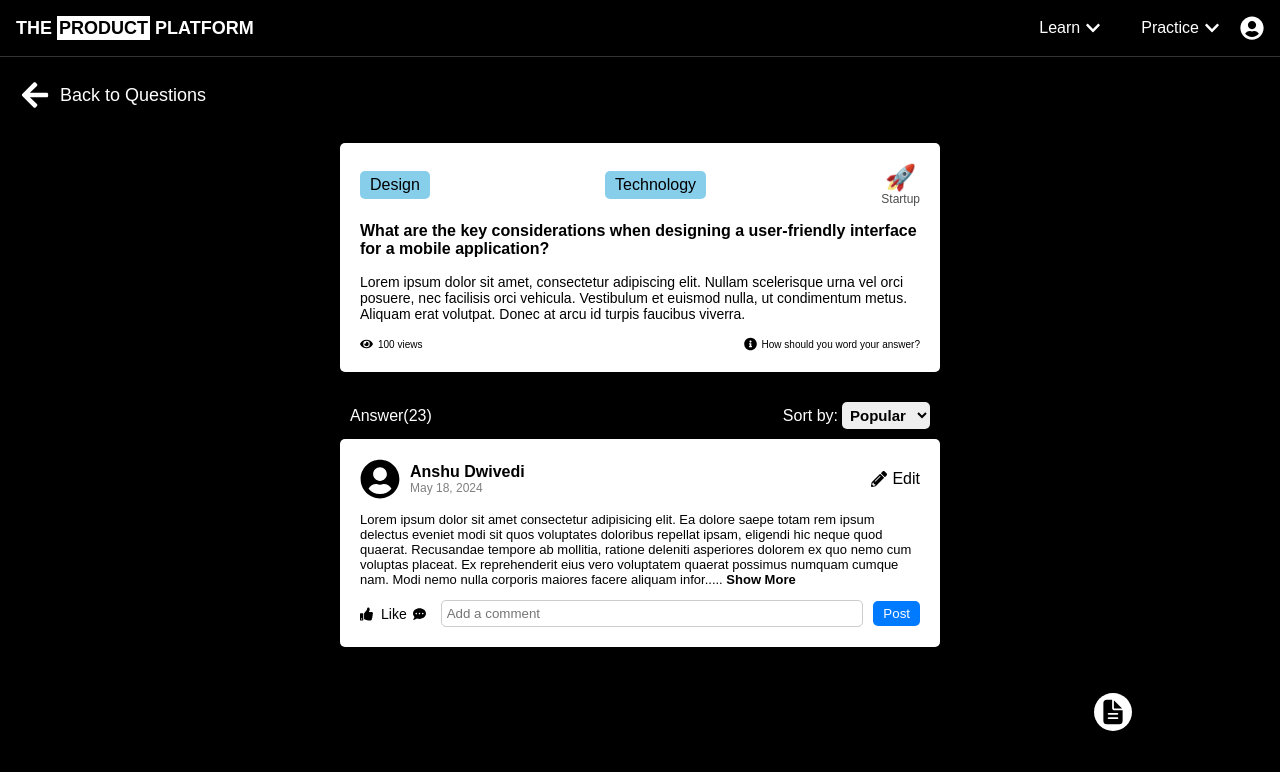
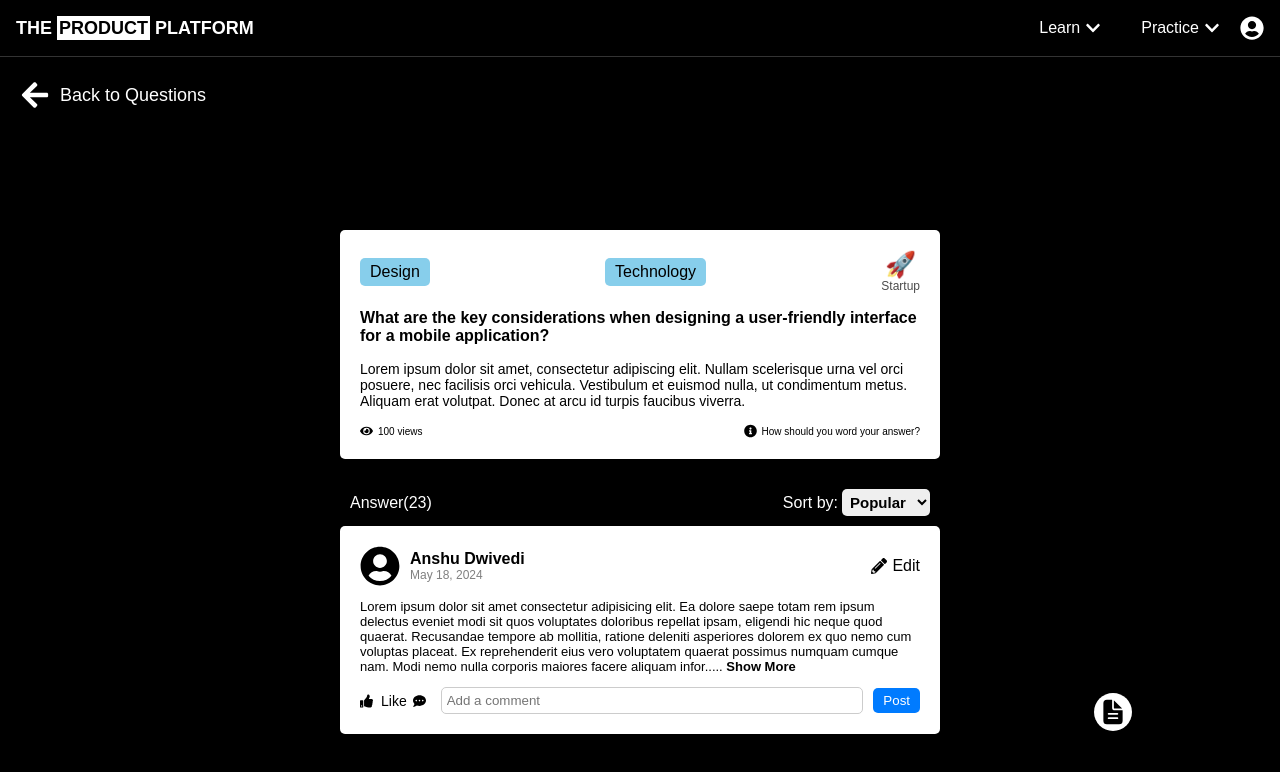
Before and after one commit to anshud49/anshudwivedi, a React (Create React App) app: page / in a window 1280 px wide. Shown: the top 772 px of the page. Built offline with nearby package versions, Linux system fonts and the light colour scheme.

Commit message:
css updated

```diff
--- a/src/App.css
+++ b/src/App.css
@@ -5,10 +5,13 @@ body {
 }
 
 .app {
+  display: flex;
+  flex-direction: column;
+justify-content: space-between;
   color: white;
   position: relative;
   width: 100%;
-  height: 100vh;
+  height: 100%;
   box-sizing: border-box;
 }
 
@@ -67,12 +70,14 @@ body {
 
 .back-to-questions {
   display: flex;
+  width:fit-content;
   align-items: center;
   position: absolute;
   top: 80px;
   left: 20px;
   color: white;
   cursor: pointer;
+  margin-bottom: 40px;
 }
 
 .back-arrow {
@@ -91,7 +96,6 @@ body {
   flex-direction: column;
   align-items: center;
   justify-content: center;
-  padding-top: 100px;
   height: calc(100% - 160px);
   padding: 10px 10px;
 }
@@ -102,6 +106,7 @@ body {
   align-items: center;
   gap: 20px;
   max-width: 600px;
+  margin-top:10%;
 }
 
 .box {
--- a/src/App.js
+++ b/src/App.js
@@ -216,9 +216,11 @@ function App() {
           <span className="header-item">Practice <FaChevronDown className="down-arrow" /></span>
           <FaUserCircle className="profile-icon" />
         </div>
+
       </header>
 
-      <hr style={{ height: '1px', display: (windowWidth>451) ?'flex':'none', marginTop: '0', borderWidth: 0, color: 'red', backgroundColor: '#333', zIndex: '1' }} />
+      <hr style={{ height: '1px', display: (windowWidth>451) ?'flex':'none',width:'100%', marginTop: '0', borderWidth: 0, color: '#333', backgroundColor: '#333', zIndex: '1' }} />
+      <hr style={{ height: '1px', marginTop: '20px', borderWidth: 0, color: 'red', backgroundColor: '#bfbfbf', zIndex: '1' }} />
       <div className="back-to-questions">
         <FaArrowLeft className="back-arrow" />
         <span className="back-text">Back to Questions</span>
```
Also changed, not shown: src/Assumption.md (line endings or trailing spaces).
